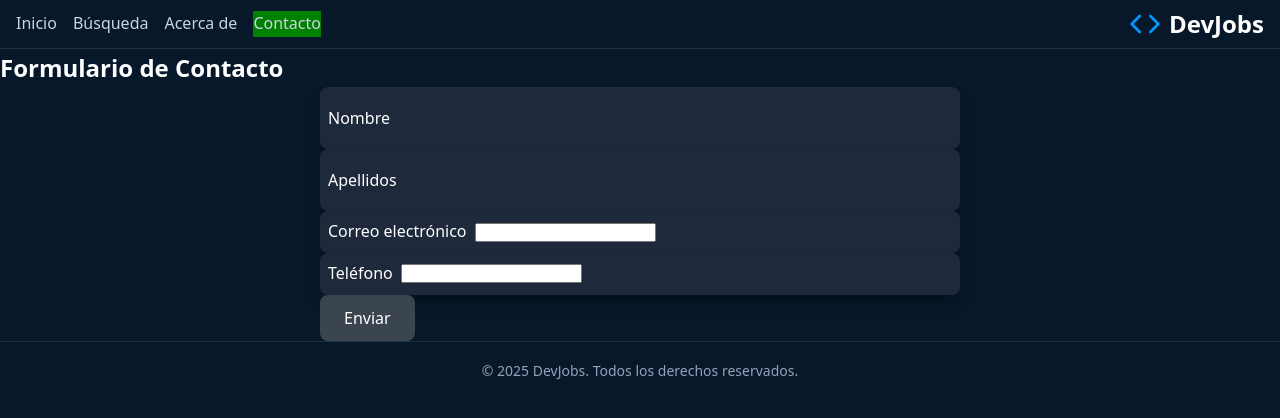
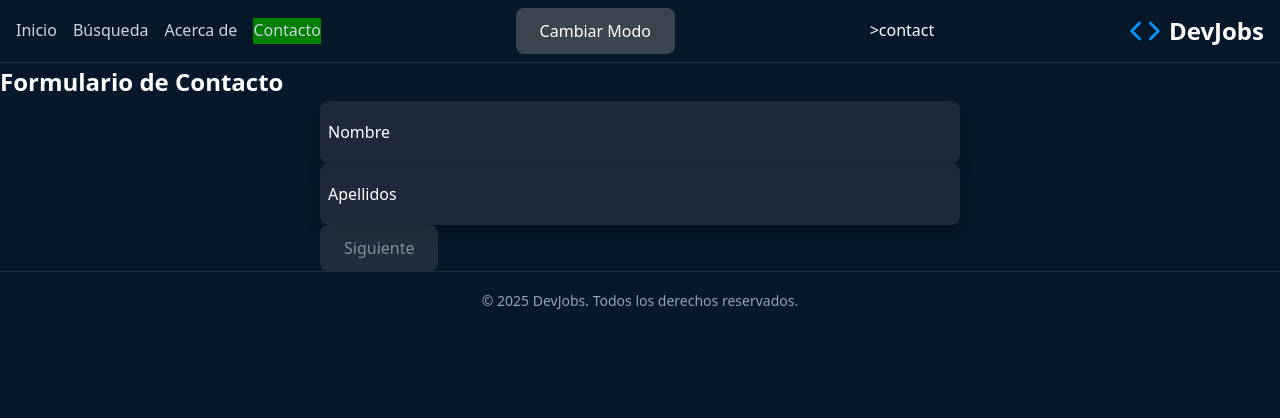
Before and after one commit to javierjuanJJ/jscamp, a React (Vite) app in the folder 4-react-vite/: page /contact in a window 1280 px wide. Shown: the top 418 px of the page. Built offline with nearby package versions, Linux system fonts and the light colour scheme.

Commit message:
Breadcrumbs

```diff
--- a/4-react-vite/src/App.jsx
+++ b/4-react-vite/src/App.jsx
@@ -12,7 +12,6 @@ function App() {
   return (
     <>
       <Header />
-
       <main>
         <Route path="/" component={Home} />
         <Route path="/search" component={SearchPage} />
--- /dev/null
+++ b/4-react-vite/src/components/Breadcrumbs.jsx
@@ -0,0 +1,11 @@
+import {useRouter} from '../hooks/useRouter.js'
+
+export function Breadcrumbs(){
+
+    const { currentPath } = useRouter()
+
+    const pages = currentPath.split('/').map(item => item).join(" >");
+    return (
+        <p>{pages}</p>
+    )
+}
--- a/4-react-vite/src/components/Header.jsx
+++ b/4-react-vite/src/components/Header.jsx
@@ -1,5 +1,6 @@
 import { Link } from './Link'
-
+import { SwitchMode } from './SwitchMode'
+import { Breadcrumbs } from './Breadcrumbs'
 export function Header() {
   return (
     <header>
@@ -10,6 +11,9 @@ export function Header() {
         <Link href="/about">Acerca de</Link>
         <Link href="/contact">Contacto</Link>
       </nav>
+
+      <SwitchMode />
+      <Breadcrumbs />
 
       <h1>
         <svg fill="none" stroke="currentColor" strokeLinecap="round" strokeLinejoin="round" strokeWidth="2"
--- /dev/null
+++ b/4-react-vite/src/components/SwitchMode.jsx
@@ -0,0 +1,19 @@
+import { useState, useEffect } from "react";
+export function SwitchMode () {
+    const [darkMode, setDarkMode] = useState(false);
+
+    // Aplicar clase al body
+  useEffect(() => {
+    if (darkMode) {
+      document.body.classList.add("dark");
+    } else {
+      document.body.classList.remove("dark");
+    }
+  }, [darkMode]);
+
+  return (
+    <button onClick={() => setDarkMode(!darkMode)}>Cambiar Modo</button>
+  )
+
+
+}
--- a/4-react-vite/src/hooks/useForm.js
+++ b/4-react-vite/src/hooks/useForm.js
@@ -1,31 +1,27 @@
 
-export function handleSubmit(event, idName, idLastName, idEmail, idPhone) {
+export function handleSubmit(event, name, lastName, email, phone,) {
     event.preventDefault()
 
-    const formData = new FormData(event.currentTarget)
-
     const valuesForm = {
-        nameForm: formData.get(idName),
-        lastNameForm: formData.get(idLastName),
-        emailForm: formData.get(idEmail),
-        phoneForm: formData.get(idPhone)
+        nameForm: name,
+        lastNameForm: lastName,
+        emailForm: email,
+        phoneForm: phone
     }
 
     onValidate(valuesForm)
 }
 
-export const useSearchForm = ({ idName, idLastName, idEmail, idPhone, resetForm }) => {
+export const useSearchForm = ({ name, lastName, email, phone, resetForm }) => {
 
     const handleSubmit = (event) => {
         event.preventDefault()
 
-        const formData = new FormData(event.currentTarget)
-
         const valuesForm = {
-            nameForm: formData.get(idName),
-            lastNameForm: formData.get(idLastName),
-            emailForm: formData.get(idEmail),
-            phoneForm: formData.get(idPhone)
+            nameForm: name,
+            lastNameForm: lastName,
+            emailForm: email,
+            phoneForm: phone
         }
 
         onValidate(valuesForm)
@@ -35,7 +31,7 @@ export const useSearchForm = ({ idName, idLastName, idEmail, idPhone, resetForm
 
     function onValidate(valuesForm) {
         let isValid = true;
-        console.log(valuesForm.nameForm)
+
         if (valuesForm.nameForm.trim() === '') {
             alert(valuesForm.nameForm, 'El nombre es obligatorio');
             isValid = false;
--- a/4-react-vite/src/index.css
+++ b/4-react-vite/src/index.css
@@ -22,6 +22,23 @@
   --card-bg: #1e293b;
   --shadow: rgba(0, 0, 0, 0.3);
   --input-bg: #1e293b;
+  --hsla-example: hsla(210, 100%, 56%, 1);
+}
+
+
+body.dark {
+  --primary: #ffffff;
+  --primary-dark: #3599eb;
+  --primary-hover: #0d5ba8;
+  --primary-light: #09f;
+  --background: #f0f7fd;
+  --text-primary: #5c5757;
+  --text-secondary: #555a61;
+  --text-muted: #94a3b8;
+  --border: rgba(250, 143, 143, 0.1);
+  --card-bg: #7eadf8;
+  --shadow: rgba(253, 248, 248, 0.3);
+  --input-bg: #9abffa;
   --hsla-example: hsla(210, 100%, 56%, 1);
 }
 
--- a/4-react-vite/src/pages/Contact.jsx
+++ b/4-react-vite/src/pages/Contact.jsx
@@ -7,33 +7,41 @@ export function Contact() {
     const idLastName = useId()
     const idEmail = useId()
     const idPhone = useId()
-
+    const [step, setStep] = useState(1)
     // Estados del formulario
     const [name, setName] = useState("")
     const [lastName, setLastName] = useState("")
     const [email, setEmail] = useState("")
     const [phone, setPhone] = useState("")
 
-    const [isDisabled, setIsDisabled] = useState(false)
+    const [isDisabled, setIsDisabled] = useState(true)
 
     const resetForm = () => {
         setName("")
         setLastName("")
         setEmail("")
         setPhone("")
-        setIsDisabled(false)
+        setIsDisabled(true)
         const button = document.getElementById("submitForm")
-        button.disabled = false
+        button.disabled = isDisabled
     }
 
     const {
         handleSubmit,
-    } = useSearchForm({ idName, idLastName, idEmail, idEmail, idPhone, resetForm })
+    } = useSearchForm({ name,
+        lastName,
+        email,
+        phone,
+        resetForm, })
     return (
         <div className="container">
             <h2>Formulario de Contacto</h2>
 
-            <form onSubmit={handleSubmit} id="contactForm" noValidate>
+            <form onSubmit={handleSubmit}>
+
+                {/* PASO 1 */}
+                {step === 1 && (
+                    <>
                         <div className="form-group">
                             <label htmlFor="name">Nombre</label>
                             <input
@@ -41,20 +49,33 @@ export function Contact() {
                                 value={name}
                                 type="text"
                                 id="name"
-                        onChange={(e) => setName(e.target.value)} />
-                    <small className="error"></small>
+                                onChange={(e) => setName(e.target.value)}
+                            />
                         </div>
 
                         <div className="form-group">
                             <label htmlFor="lastname">Apellidos</label>
-                    <input name={idLastName}
+                            <input
+                                name={idLastName}
                                 type="text"
                                 value={lastName}
                                 id="lastname"
                                 onChange={(e) => setLastName(e.target.value)} />
-                    <small className="error"></small>
                         </div>
 
+                        <button
+                            type="button"
+                            disabled={!name || !lastName}
+                            onClick={() => setStep(2)}
+                        >
+                            Siguiente
+                        </button>
+                    </>
+                )}
+
+                {/* PASO 2 */}
+                {step === 2 && (
+                    <>
                         <div className="form-group">
                         <label htmlFor="email">Correo electrónico</label>
                             <input
@@ -63,7 +84,6 @@ export function Contact() {
                                 value={email}
                                 id="email"
                                 onChange={(e) => setEmail(e.target.value)} />
-                    <small className="error"></small>
                         </div>
 
                         <div className="form-group">
@@ -73,16 +93,42 @@ export function Contact() {
                                 value={phone}
                                 type="tel"
                                 id="phone"
-                        onChange={(e) => setPhone(e.target.value)} />
-                    <small className="error"></small>
+                                onChange={(e) => setPhone(e.target.value)}
+                            />
                         </div>
 
-                <button id="submitForm" onClick={() => {
-                    setIsDisabled(!isDisabled)
-                    const button = document.getElementById("submitForm")
-                    button.disabled = isDisabled
-                }}
-                    type="submit">Enviar</button>
+                        <button type="button" onClick={() => setStep(1)}>
+                            Atrás
+                        </button>
+
+                        <button
+                            type="button"
+                            disabled={!email || !phone}
+                            onClick={() => setStep(3)}
+                        >
+                            Siguiente
+                        </button>
+                    </>
+                )}
+
+                {/* PASO 3 */}
+                {step === 3 && (
+                    <>
+                        <p><strong>Nombre:</strong> {name}</p>
+                        <p><strong>Apellidos:</strong> {lastName}</p>
+                        <p><strong>Email:</strong> {email}</p>
+                        <p><strong>Teléfono:</strong> {phone}</p>
+
+                        <button type="button" onClick={() => setStep(2)}>
+                            Atrás
+                        </button>
+
+                        <button type="submit">
+                            Enviar
+                        </button>
+                    </>
+                )}
+
             </form>
         </div>
     )
--- a/4-react-vite/src/pages/Home.jsx
+++ b/4-react-vite/src/pages/Home.jsx
@@ -15,10 +15,15 @@ export function Home () {
     navigateTo(url)
   }
 
+
+
+
   return (
     <main>
       <section>
         <img src="./background.webp" width="200" />
+
+
 
         <h1>Encuentra el trabajo de tus sueños</h1>
 
```
Lines whose indentation alone changed are shown as unchanged.
